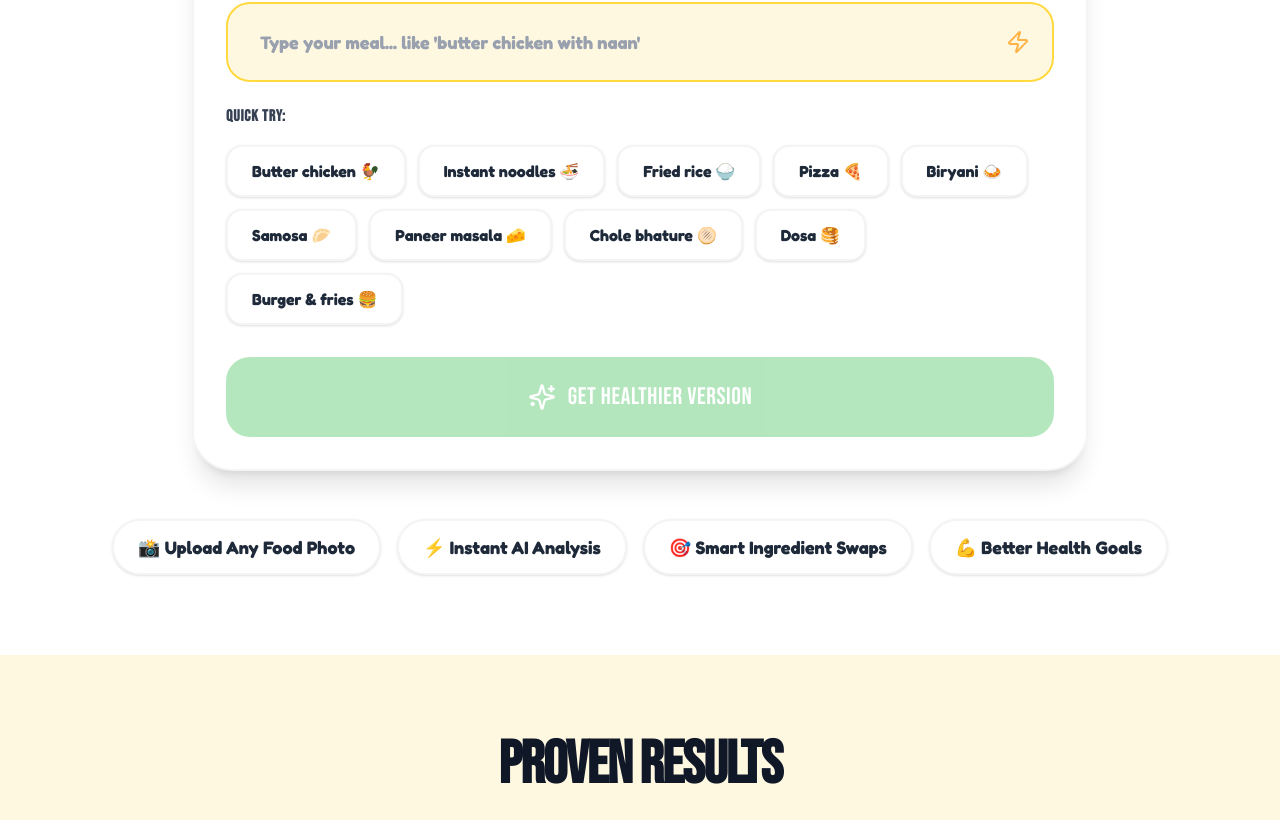
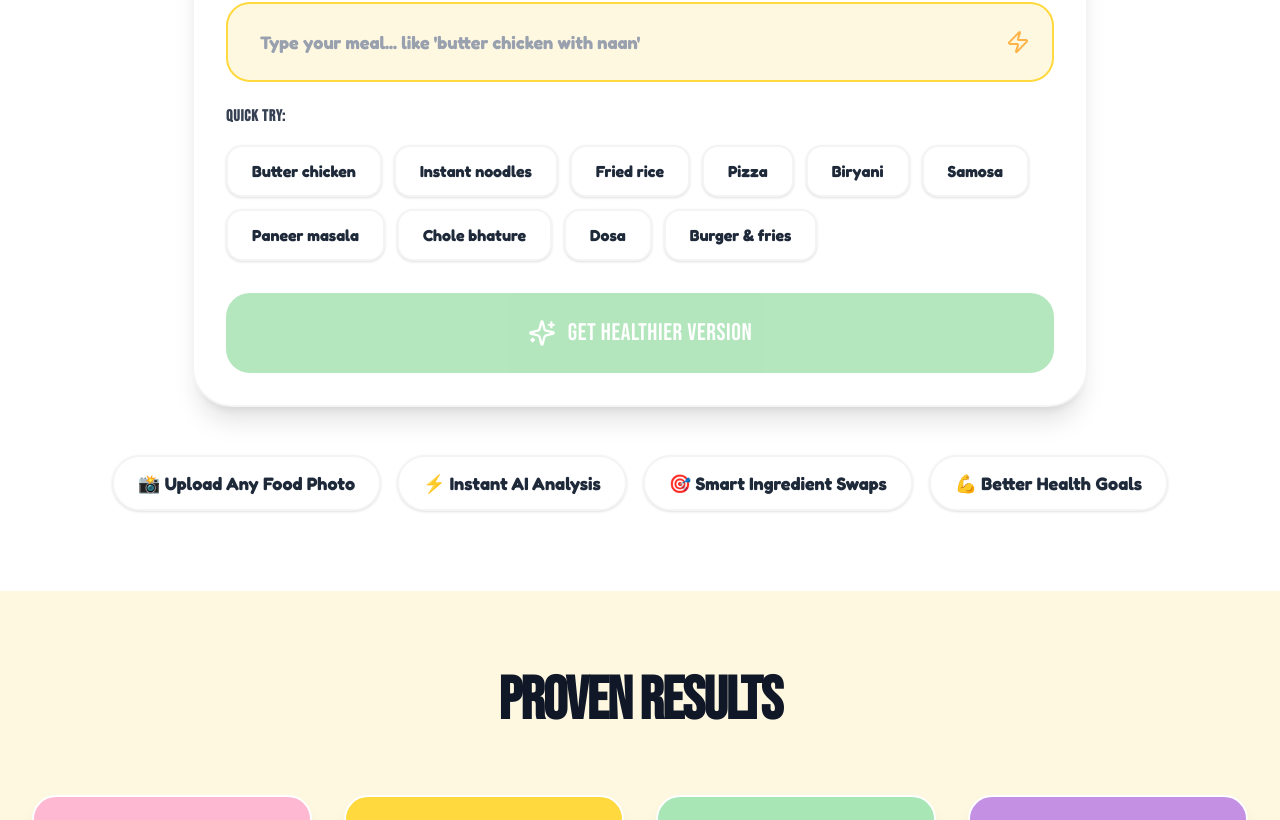
Before and after one commit to MayankG024/Healthyswap, a React (Vite) app: page / in a window 1280 px wide. Shown: the part 1088-1908 px from the top of the page. Built offline with nearby package versions, Linux system fonts and the light colour scheme.

Commit message:
frontend UI improvements

```diff
--- a/src/app/components/UploadCard.tsx
+++ b/src/app/components/UploadCard.tsx
@@ -83,16 +83,16 @@ export default function UploadCard({ onSubmit, isAnalyzing }: UploadCardProps) {
   };
 
   const quickSuggestions = [
-    { text: 'Butter chicken 🐓' },
-    { text: 'Instant noodles 🍜' },
-    { text: 'Fried rice 🍚' },
-    { text: 'Pizza 🍕' },
-    { text: 'Biryani 🍛' },
-    { text: 'Samosa 🥟' },
-    { text: 'Paneer masala 🧀' },
-    { text: 'Chole bhature 🫓' },
-    { text: 'Dosa 🥞' },
-    { text: 'Burger & fries 🍔' }
+    { text: 'Butter chicken' },
+    { text: 'Instant noodles' },
+    { text: 'Fried rice' },
+    { text: 'Pizza' },
+    { text: 'Biryani' },
+    { text: 'Samosa' },
+    { text: 'Paneer masala' },
+    { text: 'Chole bhature' },
+    { text: 'Dosa' },
+    { text: 'Burger & fries' }
   ];
 
   return (
--- a/src/app/pages/Home.tsx
+++ b/src/app/pages/Home.tsx
@@ -1,3 +1,4 @@
+import { useEffect } from 'react';
 import { motion } from 'motion/react';
 import { ArrowRight } from 'lucide-react';
 import { Toaster, toast } from 'sonner';
@@ -21,6 +22,12 @@ export default function Home() {
     setAnalysisResult,
     reset
   } = useAppStore();
+
+  useEffect(() => {
+    if (analysisResult) {
+      window.scrollTo({ top: 0, behavior: 'smooth' });
+    }
+  }, [analysisResult]);
 
   const handleSubmit = async (input: string, image?: File) => {
     setIsAnalyzing(true);
@@ -162,7 +169,7 @@ export default function Home() {
 
               <div className="grid grid-cols-2 md:grid-cols-4 gap-8">
                 {[
-                  { value: '50K+', label: 'MEALS TRANSFORMED', icon: '🍽️', color: 'bg-[#FFB8D1]', textColor: 'text-[#D81B60]' },
+                  { value: '70+', label: 'MEALS TRANSFORMED', icon: '🍽️', color: 'bg-[#FFB8D1]', textColor: 'text-[#D81B60]' },
                   { value: '40%', label: 'AVG CALORIES CUT', icon: '🔥', color: 'bg-[#FFD93D]', textColor: 'text-[#FF9800]' },
                   { value: '95%', label: 'HAPPY USERS', icon: '😍', color: 'bg-[#A8E6B5]', textColor: 'text-[#2E7D32]' },
                   { value: '1000+', label: 'HEALTHY RECIPES', icon: '📚', color: 'bg-[#C490E4]', textColor: 'text-[#7B1FA2]' }
```
Also changed, not shown: .agents/rules/humainze.md (added), .agents/skills/humanize/SKILL.md (added).
